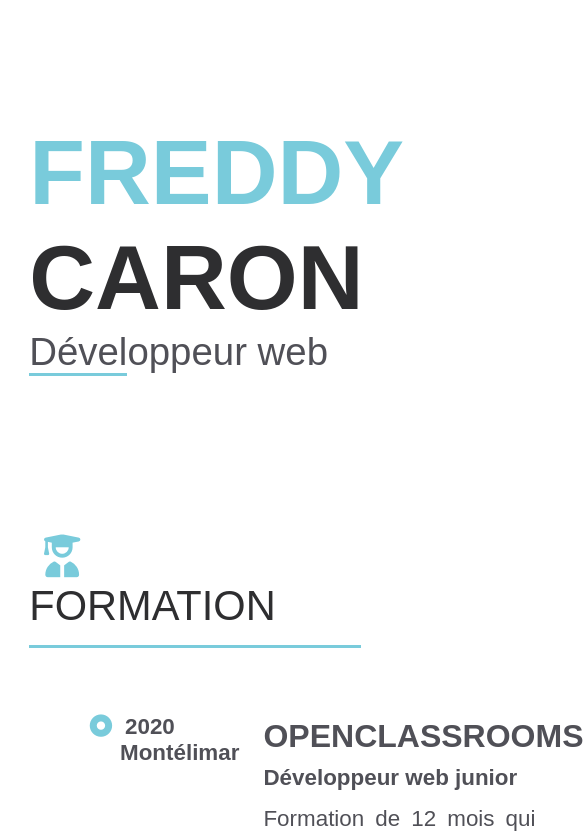
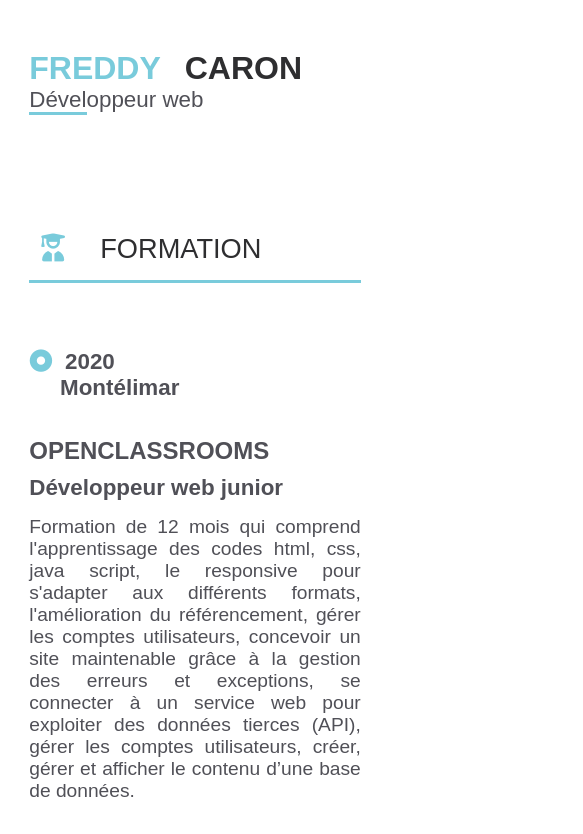
Before and after one commit to Frc-web/CV, a plain HTML site: page index.html in a window 390 px wide. Shown: the top 834 px of the page, 583 px wide, since content can reach past the window. Drawn offline with Linux system fonts and the light colour scheme; a web font is replaced by a local one.

Commit message:
ajout média queries pour smartphone

```diff
--- a/index.html
+++ b/index.html
@@ -76,7 +76,7 @@
 							<div class="infos">
 								<h3>Batimat</h3>
 								<h4>Dessinateur en bâtiment</h4>
-								<p>Dessinateur Concepteur en bâtiment,création de plans pour constructions et rénovations grâce au logiciel de dessin assisté par ordinateur Autocad.</p>
+								<p>Dessinateur Concepteur en bâtiment, création de plans pour constructions et rénovations grâce au logiciel de dessin assisté par ordinateur Autocad.</p>
 							</div><!--div class="infos"-->
 						</div><!--div class="prems"-->
 
@@ -87,7 +87,7 @@
 								</ul>
 							</div><!--div class="dates"-->
 							<div class="infos">
-								<h3>Ametys</h3>
+								<h3>Transbus</h3>
 								<h4>Agent d'exploitation</h4>
 								<p>Conduite de véhicules urbains.</p>
 							</div><!--div class="infos"-->
--- a/style.css
+++ b/style.css
@@ -205,8 +205,8 @@ li
 
 .deuxieme_partie
 {
-
 	flex: 1;
+	margin-bottom: 40px;
 }
 
 .premier_partie a, .deuxieme_partie a
@@ -287,14 +287,13 @@ li
 .ico
 {
 	text-align: center;
-	margin-right: 70px;
-	margin-bottom: 40px;
+
 }
 
 .fa-guitar, .fa-laptop, .fa-running
 {
 	color: #505057;
-	margin-left: 50px;
+	margin: 0 25px 40px;
 }
 
 
@@ -308,21 +307,14 @@ li
 		flex-direction: column;
 	}
 
-	#contenu_page
+	.dates ul
 	{
-		width: auto;
-		margin: auto;
+		padding-left: px;
 	}
 
-	#banderole_page
+	.dates li
 	{
-		width: auto;
-		margin: auto;
-	}
-
-	.grand_trait
-	{
-		width: auto;
+		margin-left: 60px;
 	}
 
 	#loisir
@@ -331,7 +323,92 @@ li
 		margin-bottom: 50px;
 	}
 
+	.fa-guitar, .fa-laptop, .fa-running
+	{
+
+		margin: 0 45px 40px;
+	}
+
+
+	@media all and (max-width: 600px)
+{
+
+
+	#contenu h1
+	{
+		font-size: 2em;
+		margin-top: 50px;
+	}
+
+	#contenu h1 + p
+	{
+		font-size: 1.4em;
+		margin-bottom: 120px;
+	}
+
+	#contenu h2
+	{
+		font-size: 1.7em;
+	}
+
+	#contenu h3
+	{
+		font-size: 1.5em;
+	}
+
+	#contenu p
+	{
+		font-size: 1.2em;
+	}
+
+	.prems
+	{
+		display: flex;
+		flex-direction: column;
+		margin-top: 50px;
+	}
+
+	.dates ul
+	{
+		padding: 0;
+	}
+
+	.rec
+	{
+		display: flex;
+		flex-direction: column;
+		align-content: : flex-end;
+	}
+
+	.premier_partie
+	{
+		margin-left: 0px;
+	}
+
+	#photo_identité img
+	{
+		margin: 70px 50px 0px 50px;
+		width: 200px;
+		height: 200px;
+	}
+
+	#banderole h2
+	{
+		font-size: 1.6em;
+	}
+
+	#banderole p
+	{
+		font-size: 1.2em;
+	}
+
+
 	.ico
 	{
-		text-align: center;
+		font-size: 0.6em;
 	}
+
+	.fa-guitar, .fa-laptop, .fa-running
+	{
+		margin: 0 25px 20px;
+	}
```
